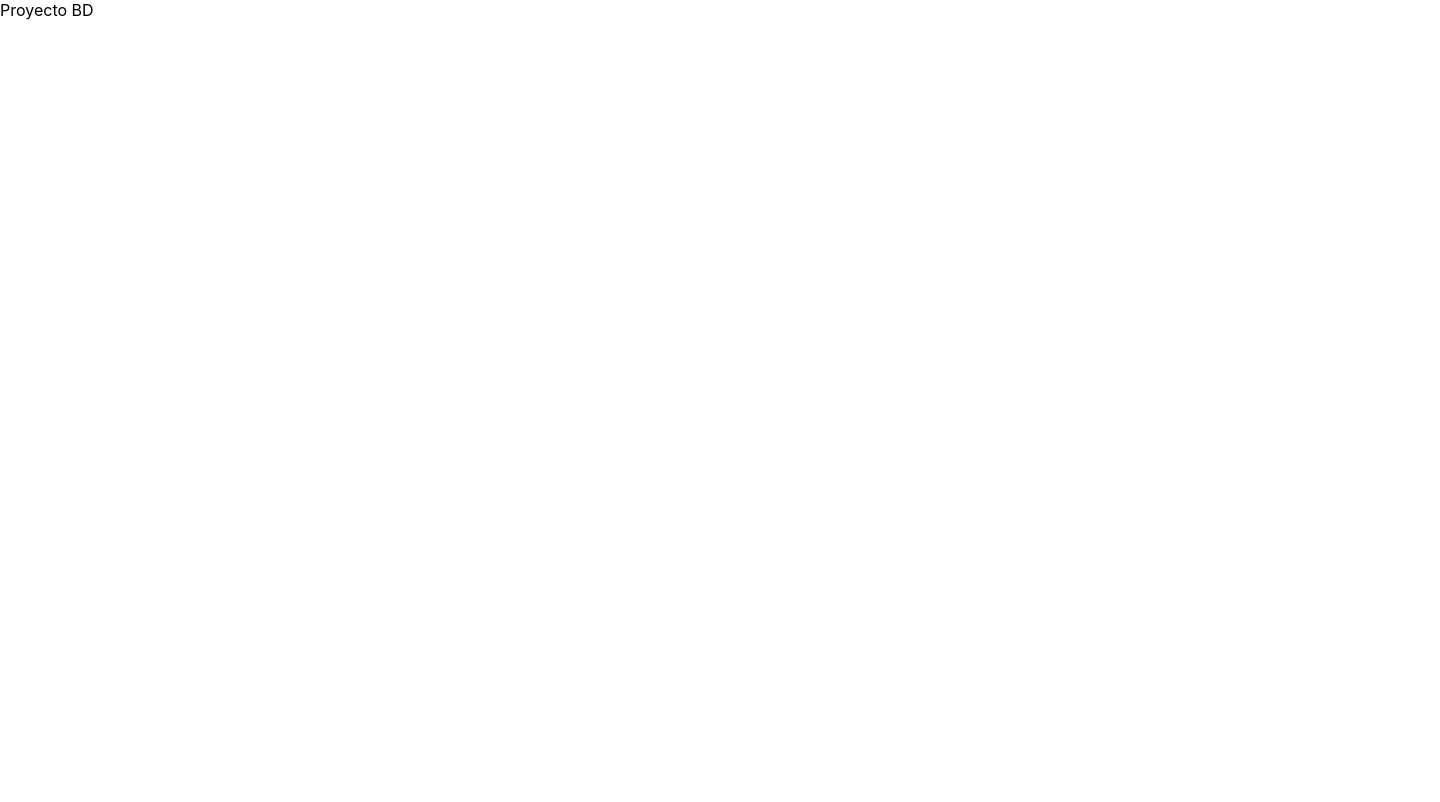
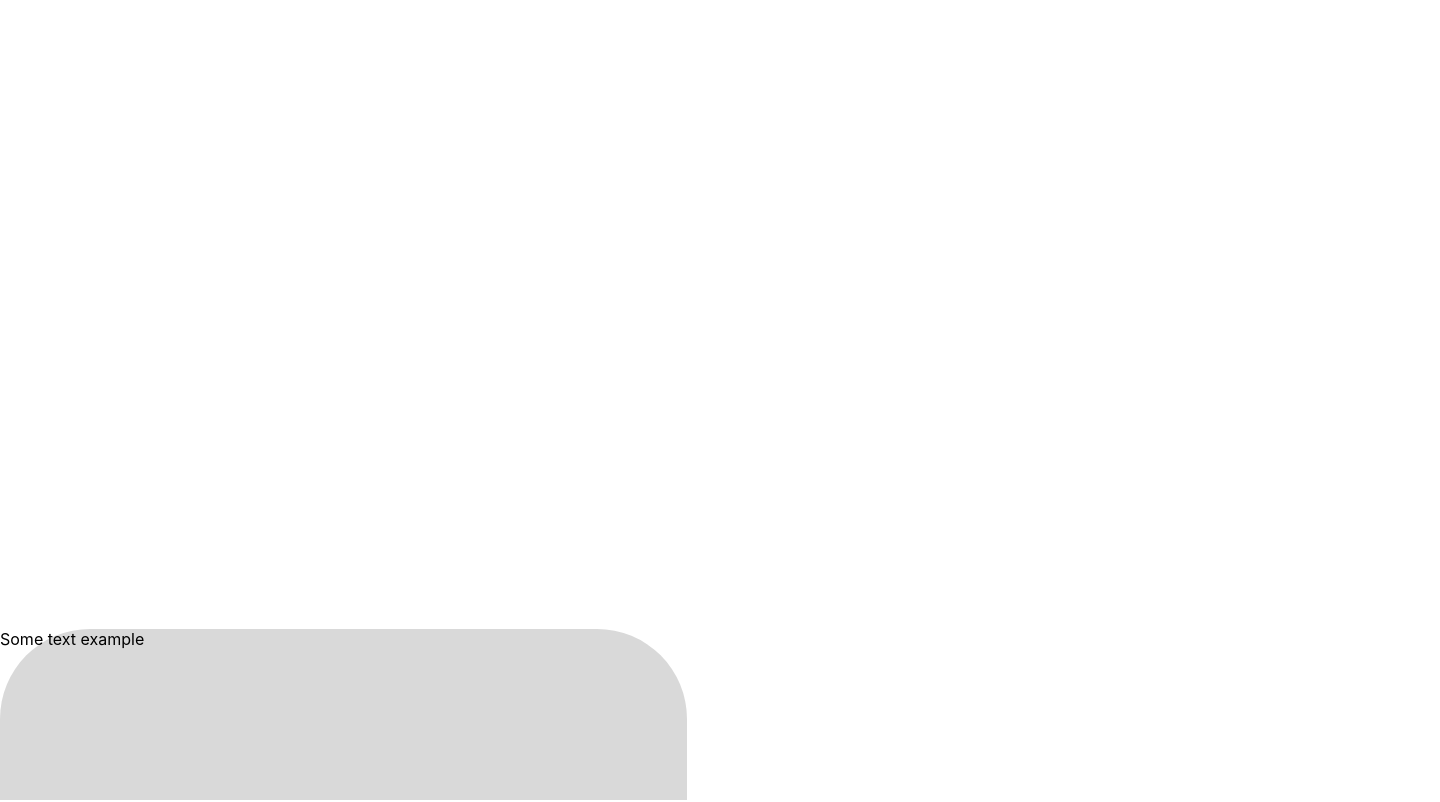
Before and after one commit to SrDyw/database-project-client, a React (Create React App) app: page / in a window 1280 px wide. Shown: the top 802 px of the page, 1440 px wide, since content can reach past the window. Built offline with nearby package versions, Linux system fonts and the light colour scheme.

Commit message:
HTML UPDATE

```diff
--- a/src/App.js
+++ b/src/App.js
@@ -1,5 +1,6 @@
 import React, { useEffect, useState, useContext } from "react";
 import {AppContextProvider, AppContext} from './components/AppContext'
+import Testing from './components/Testing/Testing'
 
 export default function App() {
     // const [data, setData] = useState([{}]);
@@ -14,8 +15,8 @@ export default function App() {
 
     // console.log(x);
     return (
-        <div>
-            Proyecto BD
-        </div>
+        <>
+            <Testing/>
+        </>
     );
 }
```
